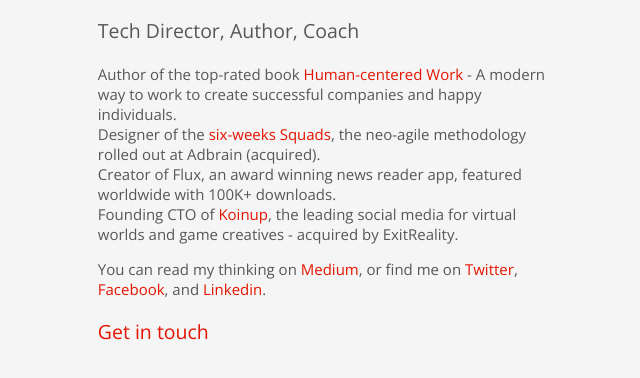
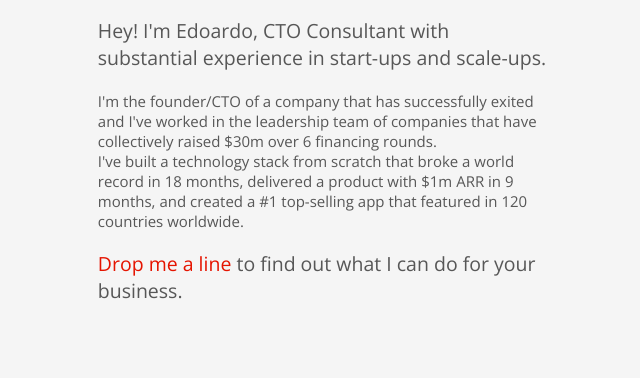
Before and after one commit to edoardoturelli/edoardoturelli-ws, a plain HTML site: page index.html in a window 1280 px wide. Shown: the part 146-524 px from the top of the page, without its empty margins (163-803 px from the left). Drawn offline with nearby package versions, Linux system fonts and the light colour scheme.

Commit message:
Update index.html

```diff
--- a/index.html
+++ b/index.html
@@ -2,7 +2,7 @@
 <html lang="en">
 <head>
 	<title>Edoardo Turelli</title>
-	<meta name="description" content="Entrepreneurial Tech Director, Author, Coach">
+	<meta name="description" content="CTO Consultant">
 
     <link href='http://fonts.googleapis.com/css?family=Open+Sans:400,700' rel='stylesheet' type='text/css'>
 	<link href="main.css" rel="stylesheet" type="text/css" />
@@ -25,37 +25,19 @@
         <div id="content">
 
 			<h1><img alt="Edoardo Turelli" title="Edoardo Turelli" src="logo-edoardo-turelli.png" /></h1>
-            <p class="highlight">
-			Tech Director, Author, Coach</p>
-            <p>
 
-				Author of the top-rated book
-				<a href="http://www.humancenteredwork.com/english/">Human-centered Work</a> - A modern way to work to create successful companies and happy individuals.
-				<br />
+		<p class="highlight">Hey! I'm Edoardo, CTO Consultant with substantial experience in start-ups and scale-ups.</p>
 
-				Designer of the
-				<a href="https://medium.com/cto-craft/why-six-week-squads-are-a-great-neo-agile-methodology-3d2da21eb95">six-weeks Squads</a>,
-				the neo-agile methodology rolled out at Adbrain (acquired).
-				<br />
-
-				Creator of Flux, an award winning news reader app, featured worldwide with 100K+ downloads.
-
-				<br />
-				Founding CTO of
-                <a href="http://www.koinup.com">Koinup</a>, the
-                leading social media for virtual worlds and game creatives -
-				acquired by ExitReality.
-			</p>
 
 
 
 			<p>
-				You can read my thinking on <a href="https://medium.com/@EdwhardT">Medium</a>, or find me on
-				<a href="https://twitter.com/edoardoturelli">Twitter</a>,
-				<a href="https://www.facebook.com/profile.php?id=100002669701126">Facebook</a>,
-				and
-                <a href="http://linkedin.com/in/edoardoturelli">Linkedin</a>.
-			</p>
+	I'm the founder/CTO of a company that has successfully exited and I've worked in the leadership team of companies that have collectively raised $30m over 6 financing rounds.
+	<br>
+	I've built a technology stack from scratch that broke a world record in 18 months, delivered a product with $1m ARR in 9 months, and created a #1 top-selling app that featured in 120 countries worldwide.
+</p>
+
+
 
             <p class="highlight">
 
@@ -74,7 +56,7 @@ var encryptedemail_id77='' //variable to contain encrypted email
 for (var i=0; i<emailriddlerarray.length; i++)
  encryptedemail_id77+=String.fromCharCode(emailriddlerarray[i])
 
-document.write("<a href='mailto:"+encryptedemail_id77+"'>Get in touch</a>")
+document.write("<a href='mailto:"+encryptedemail_id77+"'>Drop me a line</a> to find out what I can do for your business.")
 
 /*]]>*/
 </script>
```
